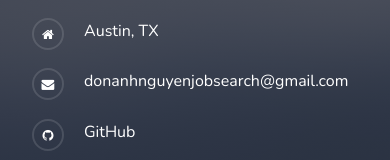
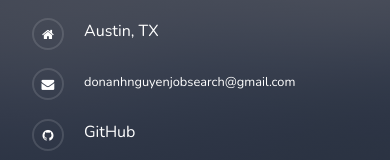
Before and after one commit to donanhnguyen/donanhnguyen.github.io, a website: page index.html in a window 390 px wide. Shown: the part 7097-7257 px from the top of the page. Drawn offline with nearby package versions, Linux system fonts and the light colour scheme.

Commit message:
small styling edit

```diff
--- a/assets/css/portfolio.css
+++ b/assets/css/portfolio.css
@@ -231,7 +231,11 @@ padding-bottom:20px;
     color: #fff;
     text-decoration: none;
 }
-
+@media screen and (max-width: 600px) {
+    .email {
+        font-size: 0.8em;
+    }
+}
 @media screen and (max-width: 300px) {
     .email {
         font-size: 0.8em;
```
